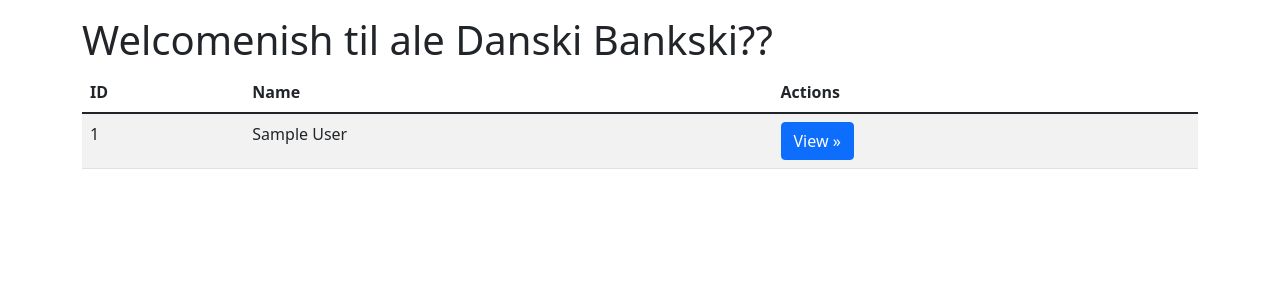
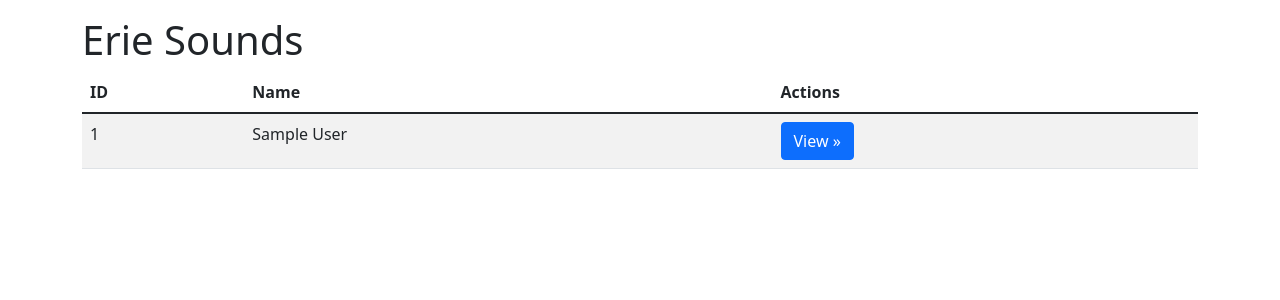
Before and after one commit to certifiedgenius/erie-sounds, a PHP site: template views/index.view.php in a window 1280 px wide. Shown: the part 56-356 px from the top of the page. Run offline with PHP 8.4, Linux system fonts and the light colour scheme; the template is opened without the code that fills it: most values are stand-ins (such as "Sample title", 1, 10 or a date in 2020); some libraries are stand-ins or nearby versions.

Commit message:
lunch time

```diff
--- a/config/app.php
+++ b/config/app.php
@@ -6,6 +6,6 @@
 define('APP_NAME', 'Erie Sounds');
 
 define('DB_HOST', 'localhost');
-define('DB_NAME', 'bank');
+define('DB_NAME', 'erie-sounds');
 define('DB_USER', 'root');		// MAMP: `root`
 define('DB_PASSWORD', 'root');	// MAMP: `root`
--- a/user.php
+++ b/user.php
@@ -9,11 +9,11 @@ if (empty($_GET['id'])) {
 	die("No access for you!");
 }
 
-// get the user
+// get the user // Artist
 $user_id = $_GET['id'];
 $user = User::find($user_id);
 
-// get user's accounts
+// get user's accounts // Albums
 $accounts = Account::where('user_id', $user_id)->get();
 
 // render content
--- a/views/index.view.php
+++ b/views/index.view.php
@@ -2,7 +2,7 @@
 include(ROOT_PATH . '/views/partials/header.php');
 ?>
 
-	<h1>Welcomenish til ale Danski Bankski??</h1>
+	<h1>Erie Sounds</h1>
 
 	<table class="table table-striped">
 		<thead>
```
